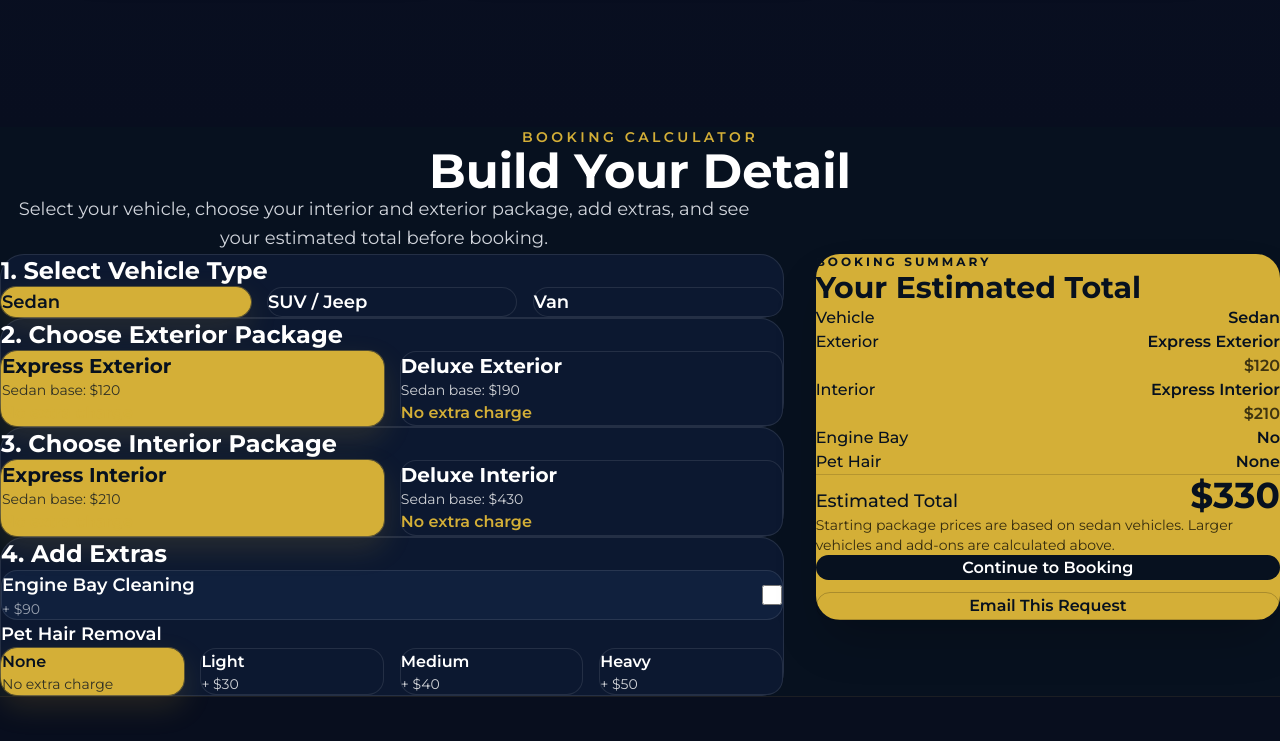
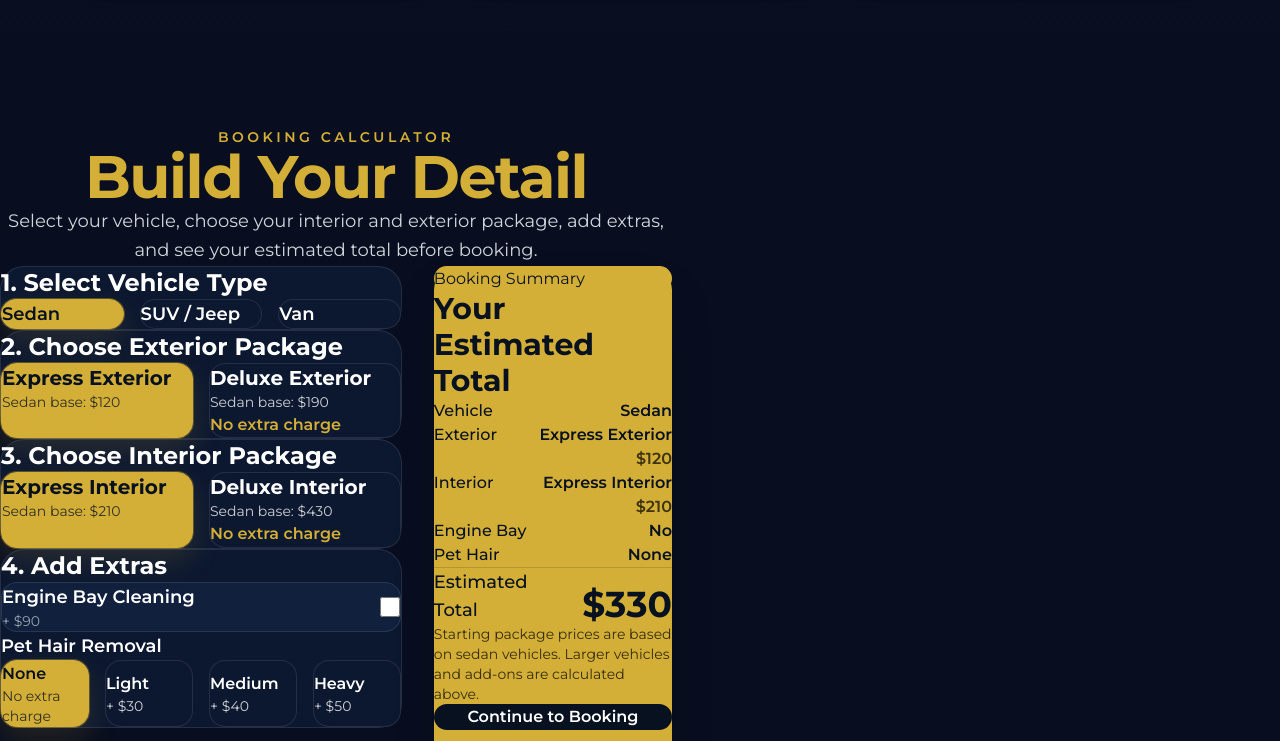
Before and after one commit to euroshinect-code/euroshine-site, a React (Vite) app: page / in a window 1280 px wide. Shown: the part 3540-4281 px from the top of the page. Built offline with nearby package versions, Linux system fonts and the light colour scheme.

Commit message:
Center booking calculator and fix summary spacing

```diff
--- a/src/App.jsx
+++ b/src/App.jsx
@@ -1209,14 +1209,14 @@ export default function EuroShineServices() {
       {/* ══════════════════════════════════════════ */}
       <section
   id="booking-calculator"
-  className="py-24 px-6 bg-[#07111f] scroll-mt-28"
+  className="mx-auto grid w-full max-w-6xl gap-8 lg:grid-cols-[1.2fr_0.8fr] items-start"
 >
   <div className="max-w-7xl mx-auto">
     <div className="text-center mb-14 fade-in">
       <p className="text-[#d4af37] uppercase tracking-[0.25em] text-sm font-semibold mb-3">
         Booking Calculator
       </p>
-      <h2 className="text-4xl md:text-5xl font-bold text-white mb-4">
+      <h2 className="text-5xl md:text-6xl font-extrabold tracking-tight text-[#d4af37]">
         Build Your Detail
       </h2>
       <p className="text-gray-300 max-w-3xl mx-auto text-lg leading-relaxed">
@@ -1406,7 +1406,7 @@ export default function EuroShineServices() {
 
       <div className="sticky top-24">
         <div className="bg-[#d4af37] text-[#07111f] rounded-3xl p-6 md:p-8 shadow-2xl">
-          <p className="uppercase tracking-[0.25em] text-xs font-bold mb-3">
+          <p className="rounded-[28px] bg-[#d4af37] text-[#07111f] p-6 md:p-8 overflow-visible">
             Booking Summary
           </p>
 
```
